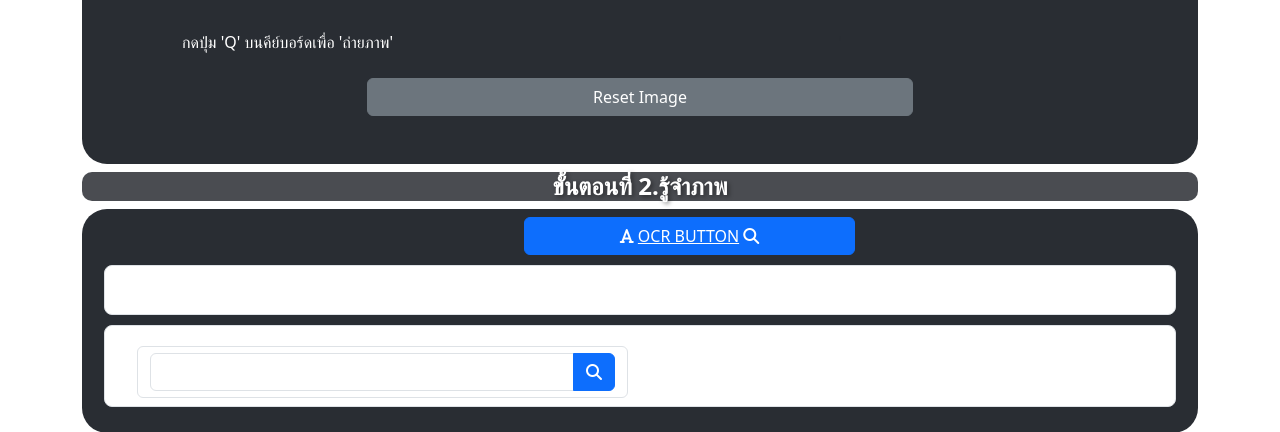
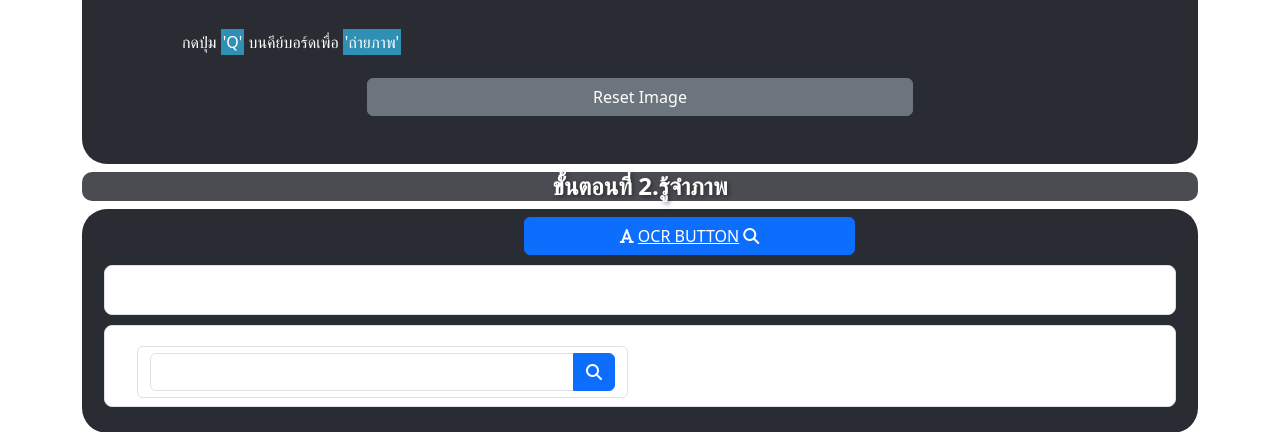
Before and after one commit to danainan/django_project, a Django app: page /ocr/ in a window 1280 px wide. Shown: the part 746-1178 px from the top of the page. Run offline with Django 4.2, Linux system fonts and the light colour scheme; the visitor is signed in with stand-in values (Sample User, id 1); some libraries are stand-ins or nearby versions.

Commit message:
text highlight

```diff
--- a/ocr/templates/index.html
+++ b/ocr/templates/index.html
@@ -253,7 +253,11 @@
 
 
                     </div>
-                    <p style="color: white;padding-left: 210px;">กดปุ่ม 'Q' บนคีย์บอร์ดเพื่อ 'ถ่ายภาพ'</p>
+                    <p style="padding-left: 210px;color: white;">
+                        กดปุ่ม <span style="background-color: rgb(47, 143, 181); padding: 2px;">'Q'</span> บนคีย์บอร์ดเพื่อ
+                        <span style="background-color: rgb(47, 143, 181); padding: 2px;">'ถ่ายภาพ'</span>
+
+                    </p>
 
                 </div>
                 <div class="row pt-1">
```
